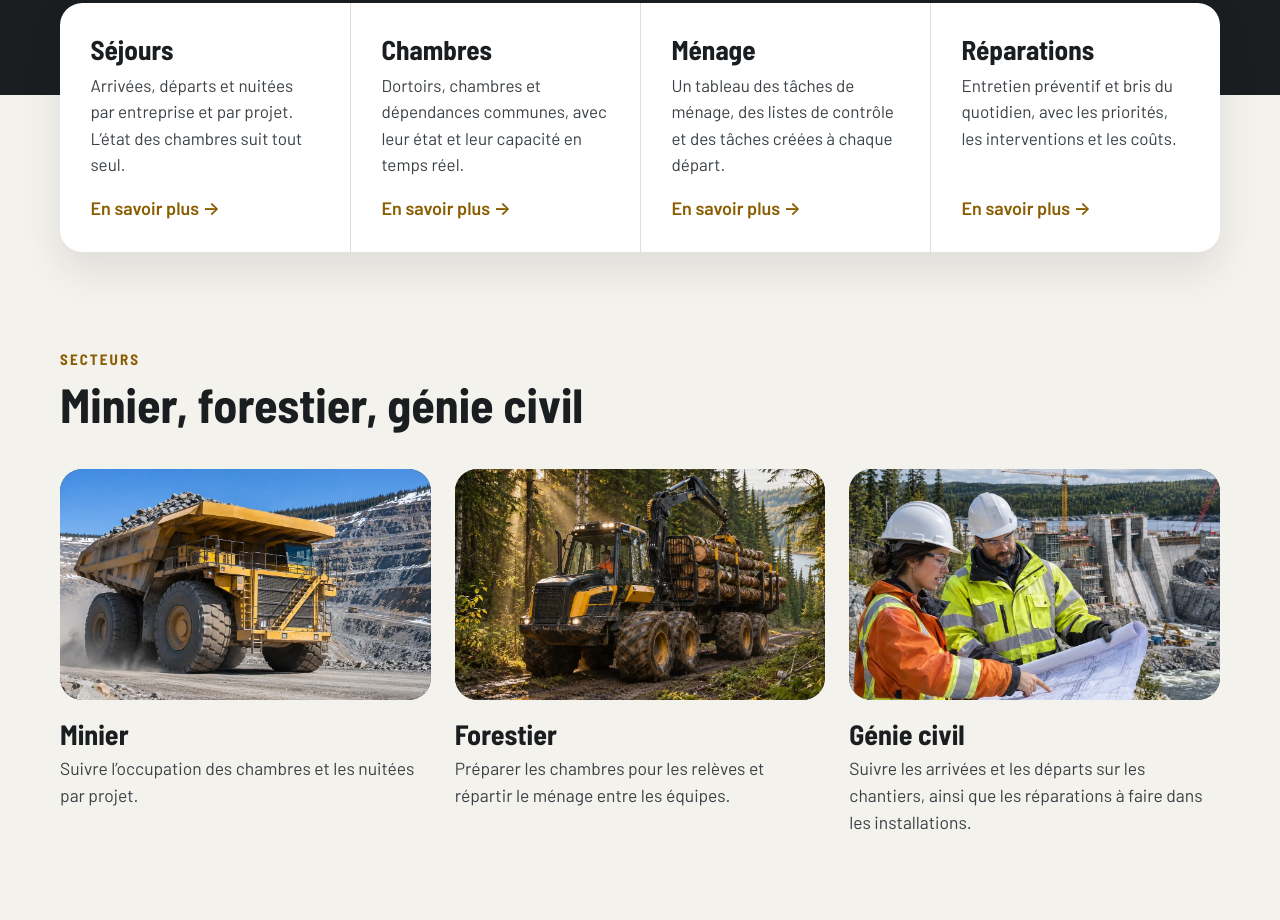
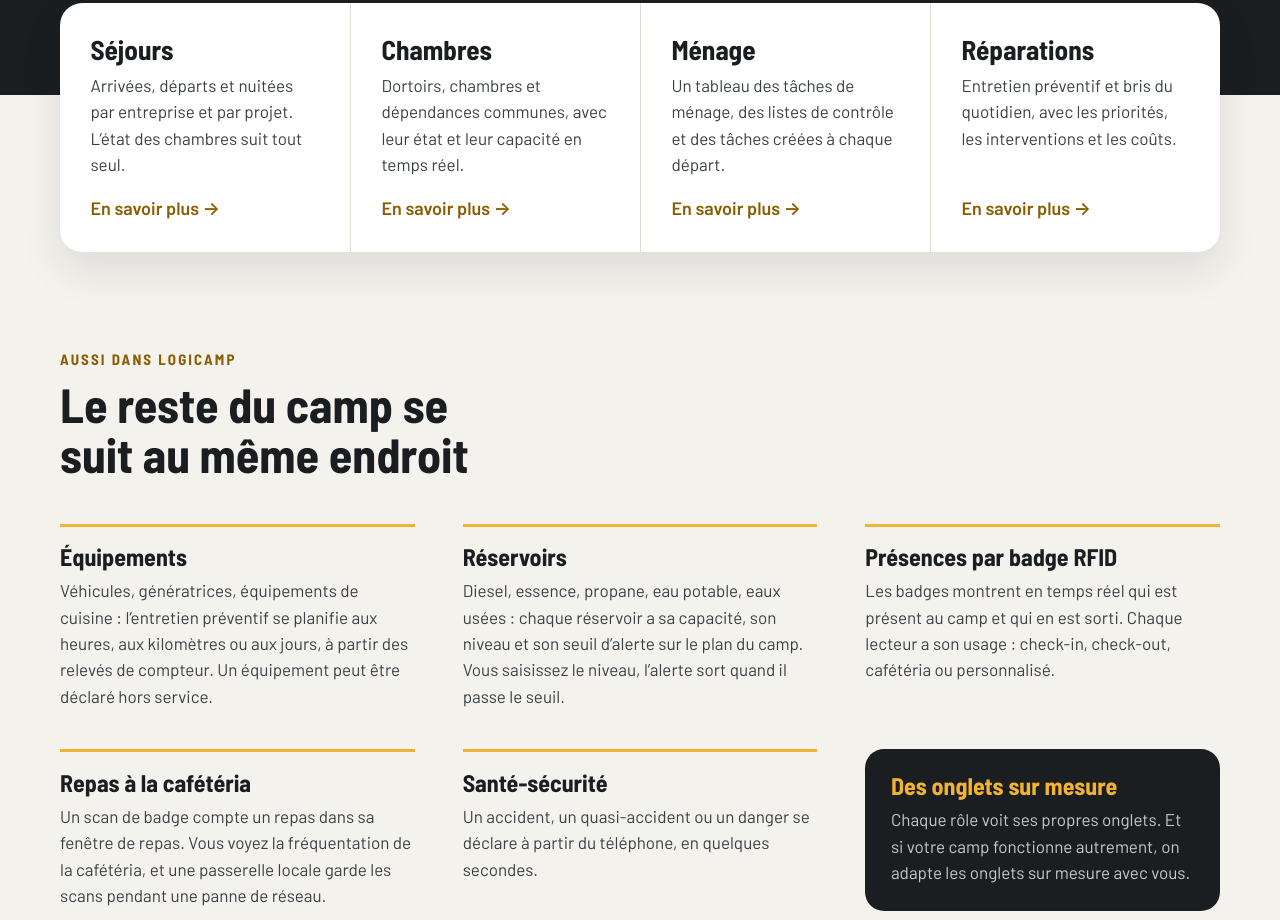
Before and after one commit to nicolasfbou/vitrine-logicamp, a plain HTML site: page index.html in a window 1280 px wide. Shown: the part 780-1700 px from the top of the page. Drawn offline with Linux system fonts and the light colour scheme.

Commit message:
Ajouter les autres suivis sur l'accueil
Nouvelle section « Aussi dans Logicamp » entre les quatre volets et
les secteurs : équipements (véhicules, génératrices, cuisine),
réservoirs, présences par badge RFID, repas à la cafétéria et
santé-sécurité. Chaque description reprend ce que fait réellement
l'application, vérifié dans son code source.

Une sixième carte indique que chaque rôle voit ses propres onglets
et que les onglets s'adaptent sur mesure au camp du client.

Co-Authored-By: Claude Fable 5.2 <noreply@anthropic.com>
Claude-Session: https://claude.ai/code/session_01Sptyj9s18JcdrwthKpG3WC

```diff
--- a/index.html
+++ b/index.html
@@ -98,6 +98,39 @@
       </div>
     </section>
 
+    <section class="plus" id="plus" aria-labelledby="titre-plus">
+      <div class="contenu">
+        <p class="surtitre">Aussi dans Logicamp</p>
+        <h2 id="titre-plus">Le reste du camp se suit au même endroit</h2>
+        <div class="plus__grille">
+          <article class="fonction">
+            <h3>Équipements</h3>
+            <p>Véhicules, génératrices, équipements de cuisine : l’entretien préventif se planifie aux heures, aux kilomètres ou aux jours, à partir des relevés de compteur. Un équipement peut être déclaré hors service.</p>
+          </article>
+          <article class="fonction">
+            <h3>Réservoirs</h3>
+            <p>Diesel, essence, propane, eau potable, eaux usées : chaque réservoir a sa capacité, son niveau et son seuil d’alerte sur le plan du camp. Vous saisissez le niveau, l’alerte sort quand il passe le seuil.</p>
+          </article>
+          <article class="fonction">
+            <h3>Présences par badge RFID</h3>
+            <p>Les badges montrent en temps réel qui est présent au camp et qui en est sorti. Chaque lecteur a son usage : check-in, check-out, cafétéria ou personnalisé.</p>
+          </article>
+          <article class="fonction">
+            <h3>Repas à la cafétéria</h3>
+            <p>Un scan de badge compte un repas dans sa fenêtre de repas. Vous voyez la fréquentation de la cafétéria, et une passerelle locale garde les scans pendant une panne de réseau.</p>
+          </article>
+          <article class="fonction">
+            <h3>Santé-sécurité</h3>
+            <p>Un accident, un quasi-accident ou un danger se déclare à partir du téléphone, en quelques secondes.</p>
+          </article>
+          <article class="fonction fonction--mesure">
+            <h3>Des onglets sur mesure</h3>
+            <p>Chaque rôle voit ses propres onglets. Et si votre camp fonctionne autrement, on adapte les onglets sur mesure avec vous.</p>
+          </article>
+        </div>
+      </div>
+    </section>
+
     <section class="secteurs" id="secteurs" aria-labelledby="titre-secteurs">
       <div class="contenu">
         <p class="surtitre">Secteurs</p>
--- a/styles.css
+++ b/styles.css
@@ -377,6 +377,41 @@ a:focus-visible {
 
 .volet:hover .volet__suite::after {
   transform: translateX(0.25rem);
+}
+
+/* Autres suivis : équipements, réservoirs, RFID, santé-sécurité, sur mesure */
+
+.plus {
+  padding: 6rem 0 0;
+}
+
+.plus h2 {
+  margin-top: 0.5rem;
+  max-width: 40rem;
+  font-size: clamp(2.1rem, 4vw, 3rem);
+  text-wrap: balance;
+}
+
+.plus__grille {
+  display: grid;
+  grid-template-columns: repeat(3, 1fr);
+  gap: 2.5rem 3rem;
+  margin-top: 2.75rem;
+}
+
+.plus .fonction--mesure {
+  padding: 1.5rem 1.6rem 1.6rem;
+  border-top: 0;
+  border-radius: 1.2rem;
+  background: var(--nuit);
+}
+
+.fonction--mesure h3 {
+  color: var(--ambre);
+}
+
+.fonction--mesure p {
+  color: var(--texte-sur-nuit);
 }
 
 /* Secteurs */
@@ -847,6 +882,15 @@ a:focus-visible {
     grid-template-columns: 1fr;
   }
 
+  .plus {
+    padding-top: 4.5rem;
+  }
+
+  .plus__grille {
+    grid-template-columns: 1fr 1fr;
+    gap: 2.25rem 2.5rem;
+  }
+
   .volet-tete,
   .fonctions,
   .apercu {
@@ -948,7 +992,8 @@ a:focus-visible {
     padding-top: 1.5rem;
   }
 
-  .fonctions__grille {
+  .fonctions__grille,
+  .plus__grille {
     grid-template-columns: 1fr;
     gap: 2rem;
   }
```
